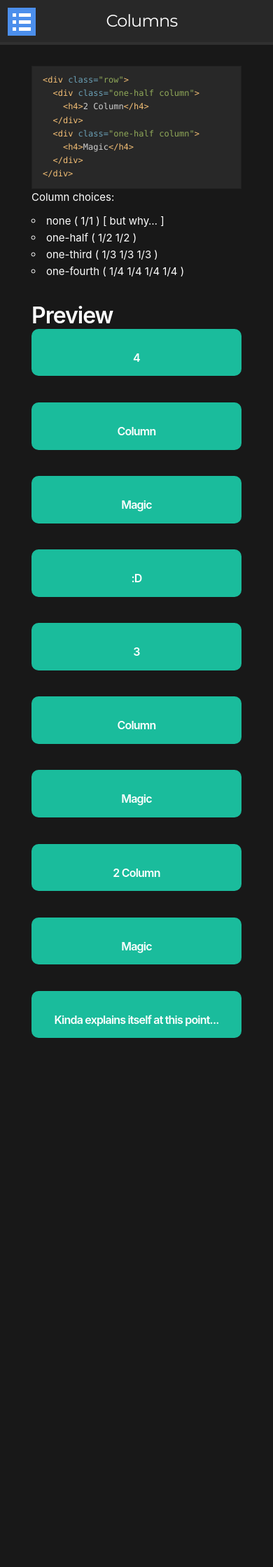
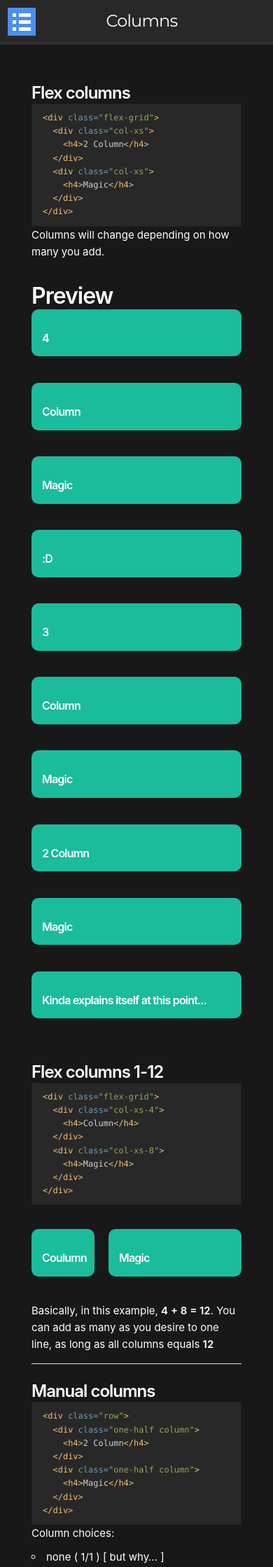
Before and after one commit to AlexFlipnote/Modesta, a Jekyll site: the page built from _pages/docs/columns.md, in a window 390 px wide. Shown: the top 2239 px of the page at 70% size. Built offline with Jekyll 4.4.1, drawn with Linux system fonts in a browser that asks for light colours; before the commit the page ends 1551 px from its top, so only the background shows below that.

Commit message:
Large update

````diff
--- a/_pages/docs/columns.md
+++ b/_pages/docs/columns.md
@@ -5,6 +5,89 @@ permalink: /docs/columns
 title: Columns
 description: Columns objects to split website content into different shapes
 ---
+## Flex columns
+```html
+<div class="flex-grid">
+  <div class="col-xs">
+    <h4>2 Column</h4>
+  </div>
+  <div class="col-xs">
+    <h4>Magic</h4>
+  </div>
+</div>
+```
+Columns will change depending on how many you add.
+
+# Preview
+<div class="flex-grid">
+  <div class="col-xs">
+    <div class="box-container turquoise-flat"><h4>4</h4></div>
+  </div>
+  <div class="col-xs">
+    <div class="box-container turquoise-flat"><h4>Column</h4></div>
+  </div>
+  <div class="col-xs">
+    <div class="box-container turquoise-flat"><h4>Magic</h4></div>
+  </div>
+  <div class="col-xs">
+    <div class="box-container turquoise-flat"><h4>:D</h4></div>
+  </div>
+</div>
+
+<div class="flex-grid">
+  <div class="col-xs">
+    <div class="box-container turquoise-flat"><h4>3</h4></div>
+  </div>
+  <div class="col-xs">
+    <div class="box-container turquoise-flat"><h4>Column</h4></div>
+  </div>
+  <div class="col-xs">
+    <div class="box-container turquoise-flat"><h4>Magic</h4></div>
+  </div>
+</div>
+
+<div class="flex-grid">
+  <div class="col-xs">
+    <div class="box-container turquoise-flat"><h4>2 Column</h4></div>
+  </div>
+  <div class="col-xs">
+    <div class="box-container turquoise-flat"><h4>Magic</h4></div>
+  </div>
+</div>
+
+<div class="flex-grid">
+  <div class="col-xs">
+    <div class="box-container turquoise-flat"><h4>Kinda explains itself at this point...</h4></div>
+  </div>
+</div>
+
+## Flex columns 1-12
+```html
+<div class="flex-grid">
+  <div class="col-xs-4">
+    <h4>Column</h4>
+  </div>
+  <div class="col-xs-8">
+    <h4>Magic</h4>
+  </div>
+</div>
+```
+<br>
+<div class="flex-grid">
+  <div class="col-xs-4">
+    <div class="box-container turquoise-flat"><h4>Coulumn</h4></div>
+  </div>
+  <div class="col-xs-8">
+    <div class="box-container turquoise-flat"><h4>Magic</h4></div>
+  </div>
+</div>
+
+Basically, in this example, **4 + 8 = 12**.
+You can add as many as you desire to one line, as long as all columns equals **12**
+
+-----------------------------
+
+## Manual columns
 ```html
 <div class="row">
   <div class="one-half column">
--- a/css/modesta.css
+++ b/css/modesta.css
@@ -133,7 +133,7 @@ h6 {
   -moz-user-select: none;
   -o-user-select: none; }
 
-.transparent {
+.transparent-bg {
   background: transparent !important; }
 
 .center {
@@ -350,6 +350,16 @@ h6 {
 .sun-flower-dropshadow {
   background-color: #f1c40f;
   filter: drop-shadow(5px 5px 0 rgba(241, 196, 15, 0.6)); }
+
+.transparent {
+  background-color: transparent !important; }
+
+.transparent-text {
+  color: transparent !important; }
+
+.transparent-dropshadow {
+  background-color: transparent;
+  filter: drop-shadow(5px 5px 0 rgba(0, 0, 0, 0.6)); }
 
 .turquoise {
   background-color: #1abc9c !important; }
@@ -1292,6 +1302,9 @@ button {
   button.sun-flower {
     background-color: #f1c40f;
     box-shadow: 0 3px 0 0 rgba(241, 196, 15, 0.5); }
+  button.transparent {
+    background-color: transparent;
+    box-shadow: 0 3px 0 0 rgba(0, 0, 0, 0.5); }
   button.turquoise {
     background-color: #1abc9c;
     box-shadow: 0 3px 0 0 rgba(26, 188, 156, 0.5); }
@@ -1843,6 +1856,28 @@ button {
       filter: brightness(50%); }
   .btn.sun-flower-flat-nodark, input[type="submit"].sun-flower-flat-nodark {
     background-color: #f1c40f; }
+  .btn.transparent, input[type="submit"].transparent {
+    background-color: transparent;
+    filter: drop-shadow(5px 5px 0 rgba(0, 0, 0, 0.6)); }
+    .btn.transparent:hover, input[type="submit"].transparent:hover {
+      filter: drop-shadow(5px 5px 0 rgba(0, 0, 0, 0.6)) brightness(50%); }
+  .btn.transparent-border, input[type="submit"].transparent-border {
+    border: 3px solid transparent;
+    height: auto; }
+    .btn.transparent-border:hover, input[type="submit"].transparent-border:hover {
+      filter: brightness(50%); }
+  .btn.transparent-border-nodark, input[type="submit"].transparent-border-nodark {
+    border: 3px solid transparent;
+    height: auto; }
+  .btn.transparent-nodark, input[type="submit"].transparent-nodark {
+    background-color: transparent;
+    filter: drop-shadow(5px 5px 0 rgba(0, 0, 0, 0.6)); }
+  .btn.transparent-flat, input[type="submit"].transparent-flat {
+    background-color: transparent; }
+    .btn.transparent-flat:hover, input[type="submit"].transparent-flat:hover {
+      filter: brightness(50%); }
+  .btn.transparent-flat-nodark, input[type="submit"].transparent-flat-nodark {
+    background-color: transparent; }
   .btn.turquoise, input[type="submit"].turquoise {
     background-color: #1abc9c;
     filter: drop-shadow(5px 5px 0 rgba(26, 188, 156, 0.6)); }
@@ -2570,6 +2605,66 @@ button {
   content: '';
   display: table; }
 
+.flex-grid {
+  box-sizing: border-box;
+  display: flex;
+  flex: 0 1 auto;
+  flex-direction: row;
+  flex-wrap: wrap; }
+  .flex-grid .col-xs,
+  .flex-grid .col-xs-1, .flex-grid .col-xs-2, .flex-grid .col-xs-3,
+  .flex-grid .col-xs-4, .flex-grid .col-xs-5, .flex-grid .col-xs-6,
+  .flex-grid .col-xs-7, .flex-grid .col-xs-8, .flex-grid .col-xs-9,
+  .flex-grid .col-xs-10, .flex-grid .col-xs-11, .flex-grid .col-xs-12 {
+    box-sizing: border-box;
+    flex: 0 0 auto;
+    padding-left: 1rem;
+    padding-right: 1rem; }
+  .flex-grid [class^="col-xs"]:first-child {
+    padding-left: 0; }
+  .flex-grid [class^="col-xs"]:last-child {
+    padding-right: 0; }
+  .flex-grid .col-xs {
+    flex-basis: 0;
+    flex-grow: 1;
+    max-width: 100%; }
+  .flex-grid .col-xs-1 {
+    flex-basis: 8.33%;
+    max-width: 8.33%; }
+  .flex-grid .col-xs-2 {
+    flex-basis: 16.66%;
+    max-width: 16.66%; }
+  .flex-grid .col-xs-3 {
+    flex-basis: 25%;
+    max-width: 25%; }
+  .flex-grid .col-xs-4 {
+    flex-basis: 33.33%;
+    max-width: 33.33%; }
+  .flex-grid .col-xs-5 {
+    flex-basis: 41.66%;
+    max-width: 41.66%; }
+  .flex-grid .col-xs-6 {
+    flex-basis: 50%;
+    max-width: 50%; }
+  .flex-grid .col-xs-7 {
+    flex-basis: 58.33%;
+    max-width: 58.33%; }
+  .flex-grid .col-xs-8 {
+    flex-basis: 66.66%;
+    max-width: 66.66%; }
+  .flex-grid .col-xs-9 {
+    flex-basis: 75%;
+    max-width: 75%; }
+  .flex-grid .col-xs-10 {
+    flex-basis: 83.33%;
+    max-width: 83.33%; }
+  .flex-grid .col-xs-11 {
+    flex-basis: 91.66%;
+    max-width: 91.66%; }
+  .flex-grid .col-xs-12 {
+    flex-basis: 100%;
+    max-width: 100%; }
+
 .modal {
   animation: fading-modal-in 600ms ease-in-out;
   -webkit-animation: fading-modal-in 600ms ease-in-out;
@@ -2811,6 +2906,11 @@ button {
     filter: drop-shadow(5px 5px 0 rgba(241, 196, 15, 0.6)); }
   .box-container.sun-flower-flat {
     background-color: #f1c40f; }
+  .box-container.transparent {
+    background-color: transparent;
+    filter: drop-shadow(5px 5px 0 rgba(0, 0, 0, 0.6)); }
+  .box-container.transparent-flat {
+    background-color: transparent; }
   .box-container.turquoise {
     background-color: #1abc9c;
     filter: drop-shadow(5px 5px 0 rgba(26, 188, 156, 0.6)); }
@@ -3129,6 +3229,11 @@ button {
   .row .column {
     margin-left: 0; }
   .row .one-half.column, .row .one-third.column, .row .one-fourth.column {
+    width: 100%; }
+
+  .flex-grid .col-xs {
+    flex-basis: 100%;
+    padding: 0;
     width: 100%; } }
 @media (min-width: 800px) {
   .container {
--- a/scss/assets/_colours.scss
+++ b/scss/assets/_colours.scss
@@ -26,6 +26,7 @@ $colours: (
   'secondary': #303030,
   'silver': #7f8c8d,
   'sun-flower': #f1c40f,
+  'transparent': transparent,
   'turquoise': #1abc9c,
   'wet-asphalt': #34495e,
   'white': #fff,
--- a/scss/components/_global.scss
+++ b/scss/components/_global.scss
@@ -81,7 +81,7 @@ h6 { font-size: 1.5rem; letter-spacing: 0; line-height: 1.6; }
 .no-margin { margin: 0 !important; }
 .no-padding { padding: 0 !important; }
 .no-select { @include prefix(user-select, none); }
-.transparent { background: transparent !important; }
+.transparent-bg { background: transparent !important; }
 .center {
   display: block !important;
   margin: 0 auto !important;
--- a/scss/components/_responsive.scss
+++ b/scss/components/_responsive.scss
@@ -117,6 +117,12 @@
     }
   }
   // scss-lint:enable EmptyLineBetweenBlocks, SpaceBeforeBrace
+
+  .flex-grid .col-xs {
+    flex-basis: 100%;
+    padding: 0;
+    width: 100%;
+  }
 }
 
 @media (min-width: 800px) {
````
Also changed, not shown: _pages/docs/colours.md (+1 -0 lines), _pages/docs/force_style.md (+1 -1 lines), scss/assets/_builders.scss (+20 -0 lines), scss/components/_grid.scss (+42 -4 lines), css/modesta.min.css.
